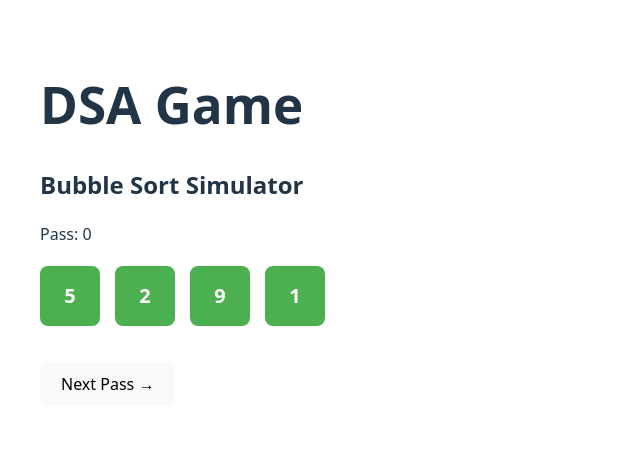
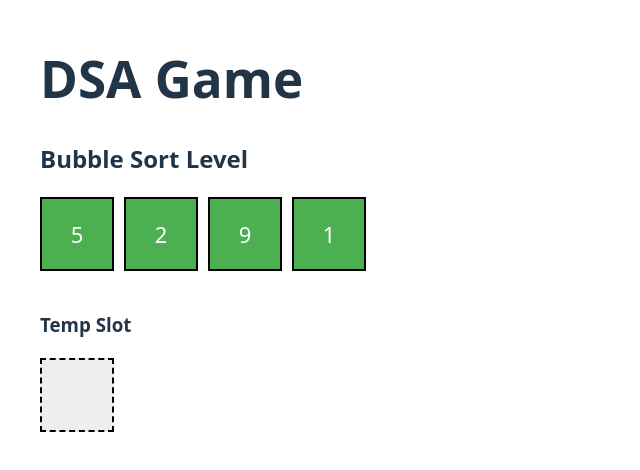
Before and after one commit to adi01-codes/AlgoArena, a React app in the folder frontend/: page / in a window 1280 px wide. Shown: the part 176-646 px from the top of the page, without its empty margins (0-640 px from the left). Built offline with nearby package versions, Linux system fonts and the light colour scheme; the HTML template or start-up script is replaced by a standard one.

Commit message:
Added drag ui to swap

```diff
--- a/frontend/src/components/ArrayGame.jsx
+++ b/frontend/src/components/ArrayGame.jsx
@@ -1,118 +1,120 @@
 import { useState } from "react";
 
 function ArrayGame() {
-  const [array, setArray] = useState([5, 2, 9, 1]);
-  const [selectedIndex, setSelectedIndex] = useState(null);
-  const [message, setMessage] = useState("");
-  const [pass, setPass] = useState(0);
+  const initialArray = [5, 2, 9, 1];
 
-  const n = array.length;
+  const [array, setArray] = useState(initialArray);
+  const [tempSlot, setTempSlot] = useState(null);
+  const [dragSource, setDragSource] = useState(null);
 
-  function handleClick(index) {
-    // Block clicks on sorted (locked) elements
-    if (index >= n - pass) {
-      setMessage("🔒 This element is already sorted");
-      return;
+  function handleDragStart(source) {
+    setDragSource(source);
   }
 
-    if (selectedIndex === null) {
-      setSelectedIndex(index);
-      setMessage("");
-      return;
+  function handleDragOver(e) {
+    e.preventDefault(); // REQUIRED to allow drop
   }
 
-    if (selectedIndex === index) {
-      setSelectedIndex(null);
-      return;
+  function handleDrop(target) {
+    if (!dragSource) return;
+
+    const newArray = [...array];
+    let newTemp = tempSlot;
+
+    // Dragging from array
+    if (dragSource.type === "array") {
+      const value = array[dragSource.index];
+
+      if (target.type === "temp") {
+        if (tempSlot !== null) return; // temp already full
+
+        newTemp = value;
+        newArray[dragSource.index] = null;
       }
 
-    // Must be adjacent
-    if (Math.abs(selectedIndex - index) !== 1) {
-      setMessage("❌ Only adjacent swaps allowed");
-      setSelectedIndex(null);
-      return;
+      if (target.type === "array") {
+        if (array[target.index] !== null) return;
+
+        newArray[target.index] = value;
+        newArray[dragSource.index] = null;
+      }
     }
 
-    const left = Math.min(selectedIndex, index);
-    const right = Math.max(selectedIndex, index);
-
-    if (array[left] > array[right]) {
-      const newArray = [...array];
-      [newArray[left], newArray[right]] = [
-        newArray[right],
-        newArray[left],
-      ];
+    // Dragging from temp
+    if (dragSource.type === "temp") {
+      if (target.type === "array" && array[target.index] === null) {
+        newArray[target.index] = tempSlot;
+        newTemp = null;
+      }
+    }
 
     setArray(newArray);
-      setMessage("✅ Correct swap");
-    } else {
-      setMessage("❌ Wrong bubble step");
+    setTempSlot(newTemp);
+    setDragSource(null);
   }
-
-    setSelectedIndex(null);
-  }
-
-  function nextPass() {
-    setPass(pass + 1);
-    setSelectedIndex(null);
-    setMessage(`➡️ Pass ${pass + 1} completed`);
-  }
-
-  const isSorted = pass === n - 1;
 
   return (
     <div>
-      <h2>Bubble Sort Simulator</h2>
-      <p>Pass: {pass}</p>
+      <h2>Bubble Sort Level</h2>
 
-      <div style={{ display: "flex", gap: "15px", marginTop: "20px" }}>
-        {array.map((num, index) => {
-          const locked = index >= n - pass;
-
-          return (
+      {/* Array */}
+      <div style={{ display: "flex", gap: "10px", marginTop: "20px" }}>
+        {array.map((num, index) => (
           <div
             key={index}
-              onClick={() => handleClick(index)}
+            draggable={num !== null}
+            onDragStart={() =>
+              handleDragStart({ type: "array", index })
+            }
+            onDragOver={handleDragOver}
+            onDrop={() =>
+              handleDrop({ type: "array", index })
+            }
             style={{
-                width: "60px",
-                height: "60px",
-                backgroundColor: locked
-                  ? "#9E9E9E"
-                  : selectedIndex === index
-                  ? "#FF9800"
-                  : "#4CAF50",
+              width: "70px",
+              height: "70px",
+              border: "2px solid black",
               display: "flex",
               justifyContent: "center",
               alignItems: "center",
+              fontSize: "22px",
+              backgroundColor: num === null ? "#f5f5f5" : "#4CAF50",
               color: "white",
-                fontWeight: "bold",
-                borderRadius: "8px",
-                fontSize: "20px",
-                cursor: locked ? "not-allowed" : "pointer",
+              cursor: num !== null ? "grab" : "default",
             }}
           >
             {num}
           </div>
-          );
-        })}
+        ))}
       </div>
 
-      <p style={{ marginTop: "15px", fontWeight: "bold" }}>{message}</p>
-
-      {!isSorted && (
-        <button
-          onClick={nextPass}
-          style={{ marginTop: "20px", padding: "10px 20px" }}
+      {/* Temp Slot */}
+      <div style={{ marginTop: "40px" }}>
+        <h3>Temp Slot</h3>
+        <div
+          draggable={tempSlot !== null}
+          onDragStart={() =>
+            handleDragStart({ type: "temp" })
+          }
+          onDragOver={handleDragOver}
+          onDrop={() =>
+            handleDrop({ type: "temp" })
+          }
+          style={{
+            width: "70px",
+            height: "70px",
+            border: "2px dashed black",
+            display: "flex",
+            justifyContent: "center",
+            alignItems: "center",
+            fontSize: "22px",
+            backgroundColor: "#eee",
+            cursor: tempSlot !== null ? "grab" : "default",
+          }}
         >
-          Next Pass →
-        </button>
-      )}
-
-      {isSorted && (
-        <h3 style={{ color: "green", marginTop: "20px" }}>
-          🎉 Array Sorted Successfully!
-        </h3>
-      )}
+          {tempSlot}
+        </div>
+      </div>
     </div>
   );
 }
```
Lines whose indentation alone changed are shown as unchanged.
